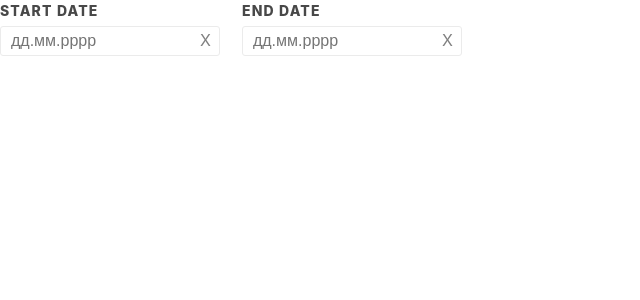
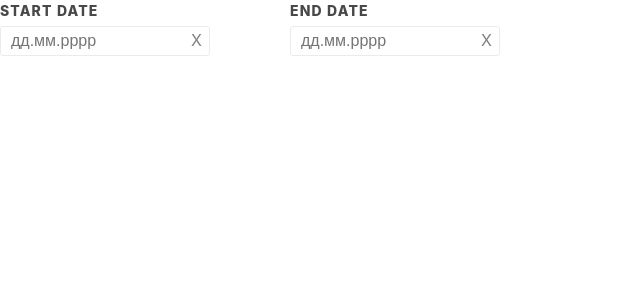
Before and after one commit to oleksiybenkevych/react-calendar-v2, a React (Create React App) app: page / in a window 1280 px wide. Shown: the top 300 px of the page, without its empty margins (0-640 px from the left). Built offline with nearby package versions, Linux system fonts and the light colour scheme.

Commit message:
fixed hoverEndDate fill cells

```diff
--- a/src/components/calendar/calendar.js
+++ b/src/components/calendar/calendar.js
@@ -15,8 +15,7 @@ export default class Calendar extends React.Component {
     firstClick: true,
     today: moment(),
     open: false,
-
-    hoverEnd: null
+    hoverEndDate: null
   };
 
   setRange(date) {
@@ -34,7 +33,12 @@ export default class Calendar extends React.Component {
       this.setState(prevState => ({
         range: {
           ...prevState.range,
-          end: date
+          end: date.isBefore(this.state.range.start)
+            ? this.state.range.start
+            : date,
+          start: date.isBefore(this.state.range.start)
+            ? date
+            : this.state.range.start
         },
         open: false,
         firstClick: !prevState.firstClick
@@ -43,16 +47,9 @@ export default class Calendar extends React.Component {
   }
 
   render() {
-    const {
-      open,
-      range,
-      // openLeft,
-      // openRight,
-      hoverEnd,
-      firstClick
-    } = this.state;
+    const { open, range, hoverEndDate, firstClick } = this.state;
     return (
-      <div className="app-container">
+      <div className="calendar">
         <div className="inputs-container">
           <Input
             label="START DATE"
@@ -63,12 +60,12 @@ export default class Calendar extends React.Component {
               })
             }
             value={range.start ? range.start.format("D MMMM YYYY") : ""}
-            clearBtn={() =>
+            onClearBtnClick={() =>
               this.setState(prevState => ({
                 range: { start: null, end: null },
                 firstClick: true,
                 open: false,
-                hoverEnd: null
+                hoverEndDate: null
               }))
             }
           />
@@ -81,18 +78,18 @@ export default class Calendar extends React.Component {
               })
             }
             value={range.end ? range.end.format("D MMMM YYYY") : ""}
-            clearBtn={() =>
+            onClearBtnClick={() =>
               this.setState(prevState => ({
                 range: { end: null, start: prevState.range.start },
                 firstClick: false,
                 open: false,
-                hoverEnd: null
+                hoverEndDate: null
               }))
             }
           />
         </div>
         <CalendarBody
-          hoverEnd={hoverEnd}
+          hoverEndDate={hoverEndDate}
           open={open}
           firstClick={firstClick}
           dayClick={date => {
@@ -100,7 +97,7 @@ export default class Calendar extends React.Component {
           }}
           onHoverEnd={date => {
             this.setState({
-              hoverEnd: date
+              hoverEndDate: date
             });
           }}
           nextClick={e => {
--- a/src/components/calendar/calendar.scss
+++ b/src/components/calendar/calendar.scss
@@ -1,4 +1,10 @@
-.inputs-container {
-  display: flex;
-  margin-bottom: 5px;
+.calendar {
+  position: relative;
+  width: 500px;
+
+  .inputs-container {
+    display: flex;
+    margin-bottom: 5px;
+    justify-content: space-between;
+  }
 }
--- a/src/components/calendar/components/calendar_body/calendar_body.js
+++ b/src/components/calendar/components/calendar_body/calendar_body.js
@@ -20,7 +20,7 @@ class CalendarBody extends React.Component {
       today,
       nextClick,
       prevClick,
-      hoverEnd,
+      hoverEndDate,
       firstClick
     } = this.props;
 
@@ -40,7 +40,8 @@ class CalendarBody extends React.Component {
           <WeekDays />
         </thead>
         <CalendarDays
-          hoverEnd={hoverEnd}
+          firstClick={firstClick}
+          hoverEndDate={hoverEndDate}
           range={range}
           today={today}
           dateClick={date => this.props.dayClick(date)}
--- a/src/components/calendar/components/calendar_body/calendar_body.scss
+++ b/src/components/calendar/components/calendar_body/calendar_body.scss
@@ -1,4 +1,5 @@
 .calendar-body {
+  position: absolute;
   width: fit-content;
   border-radius: 5px;
   padding-right: 10px;
@@ -15,7 +16,8 @@
 .left {
   left: 0;
 }
+
 .right {
-  left: 224px;
-  position: absolute;
+  left: unset;
+  right: 0;
 }
--- a/src/components/calendar/components/calendar_days/calendar_days.js
+++ b/src/components/calendar/components/calendar_days/calendar_days.js
@@ -7,7 +7,14 @@ import "./calendar_days.scss";
 
 export default class CalendaDays extends React.Component {
   render() {
-    const { today, dateClick, range, onHoverEnd, hoverEnd } = this.props;
+    const {
+      today,
+      dateClick,
+      range,
+      onHoverEnd,
+      hoverEndDate,
+      firstClick
+    } = this.props;
     let blanks = [];
     for (let i = 0; i < today.startOf("month").format("d"); i++) {
       blanks.push("");
@@ -23,7 +30,8 @@ export default class CalendaDays extends React.Component {
     monthDays.forEach((cell, i) => {
       const day = (
         <Date
-          hoverEnd={hoverEnd}
+          firstClick={firstClick}
+          hoverEndDate={hoverEndDate}
           date={cell}
           range={range}
           onClick={date => dateClick(date)}
@@ -53,9 +61,3 @@ export default class CalendaDays extends React.Component {
     );
   }
 }
-
-// {/* <tbody>
-//         {[...blanks, ...daysInMonth].map(date => (
-//           <Date date={date} />
-//         ))}
-//       </tbody> */}
--- a/src/components/calendar/components/date/date.js
+++ b/src/components/calendar/components/date/date.js
@@ -6,13 +6,18 @@ import "./date.scss";
 
 export default class Date extends React.Component {
   render() {
-    const { date, range, hoverEnd } = this.props;
+    const { date, range, hoverEndDate, firstClick } = this.props;
     if (!date) return <td className="empty-day"></td>;
     return (
       <td
         className={classnames({
           day: true,
-          hoverend: date.isAfter(range.start) && date.isBefore(hoverEnd),
+          hoverend:
+            !firstClick &&
+            range.start &&
+            !range.end &&
+            date.isAfter(range.start) &&
+            date.isBefore(hoverEndDate),
           start: range.start && date.isSame(range.start),
           end: range.end && date.isSame(range.end),
           today: date.isSame(moment().startOf("day")),
--- a/src/components/calendar/components/date/date.scss
+++ b/src/components/calendar/components/date/date.scss
@@ -11,11 +11,11 @@
   }
   &.start,
   &.end {
-    background-color: rgb(0, 166, 153) !important;
+    background-color: #223112e0 !important;
     color: rgb(255, 255, 255);
   }
   &.range {
-    background-color: rgb(102, 226, 218) !important;
+    background-color: #789160 !important;
     color: rgb(255, 255, 255);
   }
   &.disabled {
@@ -26,10 +26,10 @@
     background-color: rgb(170, 170, 170);
   }
   &:hover {
-    background-color: rgba(197, 197, 197, 0.486);
+    background-color: rgba(208, 197, 164, 0.568);
   }
   &.hoverend {
-    background-color: rgb(102, 226, 218) !important;
+    background-color: #789160 !important;
     color: rgb(255, 255, 255);
   }
 }
--- a/src/components/calendar/components/input/input.js
+++ b/src/components/calendar/components/input/input.js
@@ -5,12 +5,10 @@ import "./input.scss";
 
 export default class Input extends React.Component {
   render() {
-    const { label, onClick, value, clearBtn } = this.props;
+    const { label, onClick, value, onClearBtnClick } = this.props;
     return (
       <div className="input-elem">
-        <div>
-          <span className="label">{label}</span>
-        </div>
+        <span className="label">{label}</span>
         <input
           readOnly
           value={value}
@@ -23,7 +21,7 @@ export default class Input extends React.Component {
           className={classnames({
             clear: true
           })}
-          onClick={clearBtn}
+          onClick={onClearBtnClick}
         >
           X
         </span>
--- a/src/components/calendar/components/input/input.scss
+++ b/src/components/calendar/components/input/input.scss
@@ -3,13 +3,14 @@
   border-radius: 3px;
   margin-top: 5px;
   margin-right: 5px;
-  width: 220px;
+  width: 100%;
   height: 30px;
   padding: 10px;
   font-size: 16px;
-}
-input:focus {
-  outline: outset thin rgb(0, 166, 153);
+
+  &:focus {
+    outline: outset thin rgb(0, 166, 153);
+  }
 }
 
 .label {
@@ -18,25 +19,26 @@ input:focus {
   line-height: 1.3333333333333333em !important;
   letter-spacing: 0.08333333333333333em !important;
   color: #484848 !important;
+  width: fit-content;
 }
+
 .input-elem {
-  width: fit-content;
+  width: 210px;
+  position: relative;
 }
 
 .clear {
   padding: 3px;
-  position: relative;
-  right: 28px;
+  position: absolute;
+  right: 5px;
+  bottom: 3px;
   cursor: pointer;
   color: gray;
-  // display: none;
-  // &.visible {
-  //   display: block;
-  // }
+
+  &:hover {
+    background-color: rgba(139, 0, 0, 0.082);
+    border-radius: 4px;
+    transition: 0.3s;
+    color: darkred;
+  }
 }
-.clear:hover {
-  background-color: rgba(139, 0, 0, 0.082);
-  border-radius: 4px;
-  transition: 0.3s;
-  color: darkred;
-}
```
